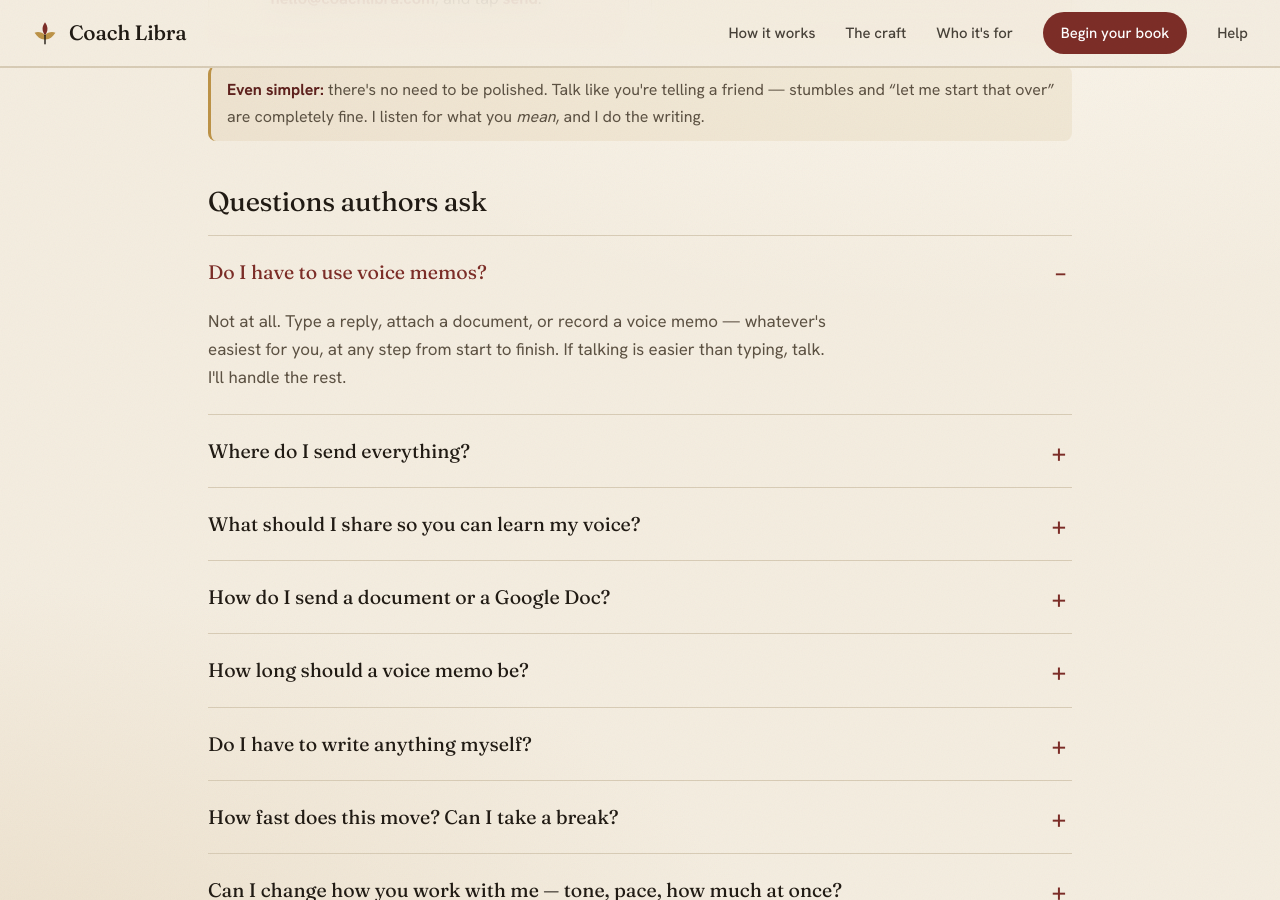
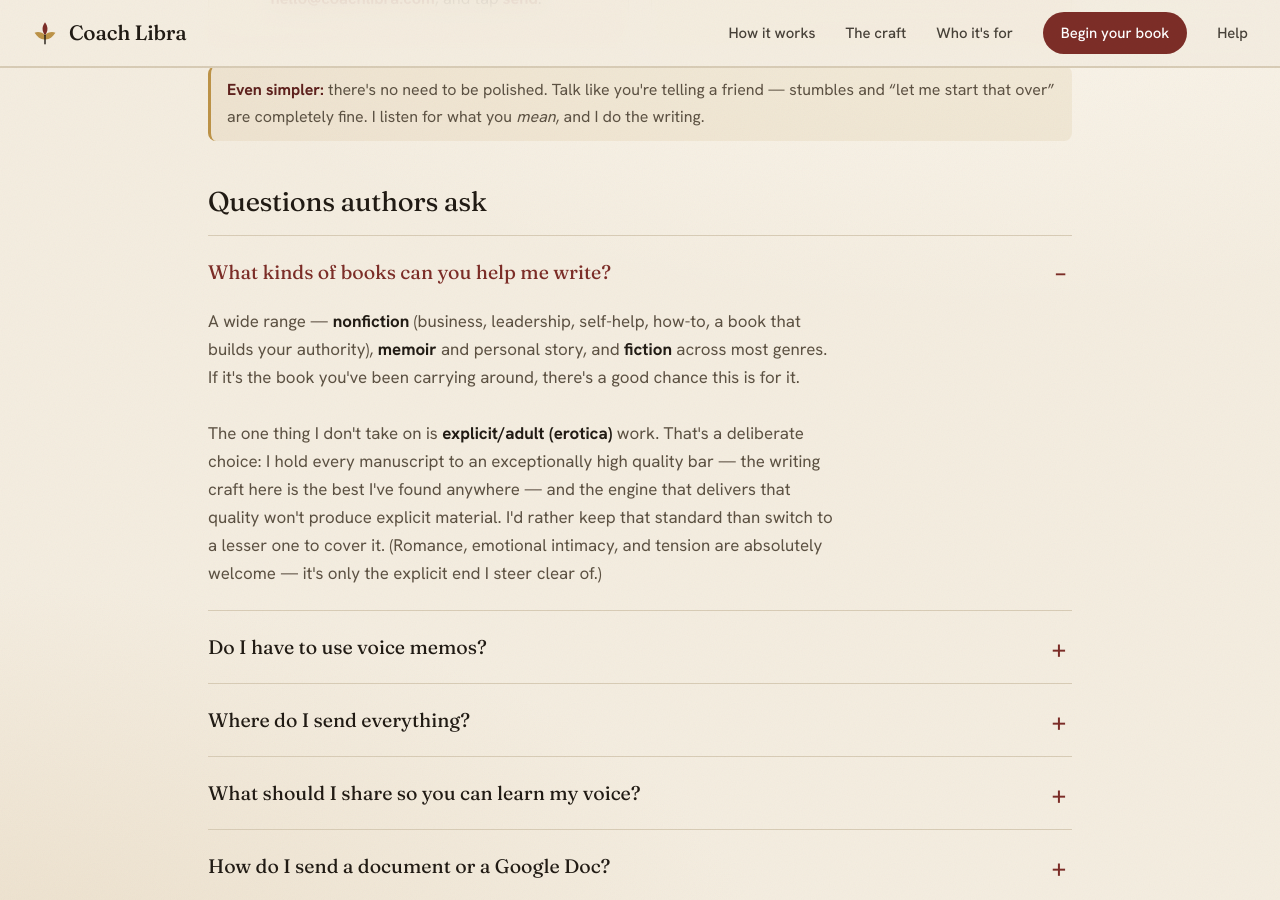
Before and after one commit to ajcrabill/coach-libra-website, a Jekyll site: the page built from help.html, in a window 1280 px wide and 900 px high, scrolled down 1043 px. Built offline with Jekyll 4.4.1, drawn with Linux system fonts in a browser that asks for light colours.

Commit message:
help FAQ: add 'what kinds of books' — clarify genres we do (nonfiction/memoir/fiction) and that we don't do explicit/erotica (to protect the quality bar, not switching engines)

```diff
--- a/help.html
+++ b/help.html
@@ -53,6 +53,11 @@ pageCss: help
   <div class="faq">
 
     <details open>
+      <summary>What kinds of books can you help me write?</summary>
+      <div class="a">A wide range — <b>nonfiction</b> (business, leadership, self-help, how-to, a book that builds your authority), <b>memoir</b> and personal story, and <b>fiction</b> across most genres. If it's the book you've been carrying around, there's a good chance this is for it.<br><br>The one thing I don't take on is <b>explicit/adult (erotica)</b> work. That's a deliberate choice: I hold every manuscript to an exceptionally high quality bar — the writing craft here is the best I've found anywhere — and the engine that delivers that quality won't produce explicit material. I'd rather keep that standard than switch to a lesser one to cover it. (Romance, emotional intimacy, and tension are absolutely welcome — it's only the explicit end I steer clear of.)</div>
+    </details>
+
+    <details>
       <summary>Do I have to use voice memos?</summary>
       <div class="a">Not at all. Type a reply, attach a document, or record a voice memo — whatever's easiest for you, at any step from start to finish. If talking is easier than typing, talk. I'll handle the rest.</div>
     </details>
```
